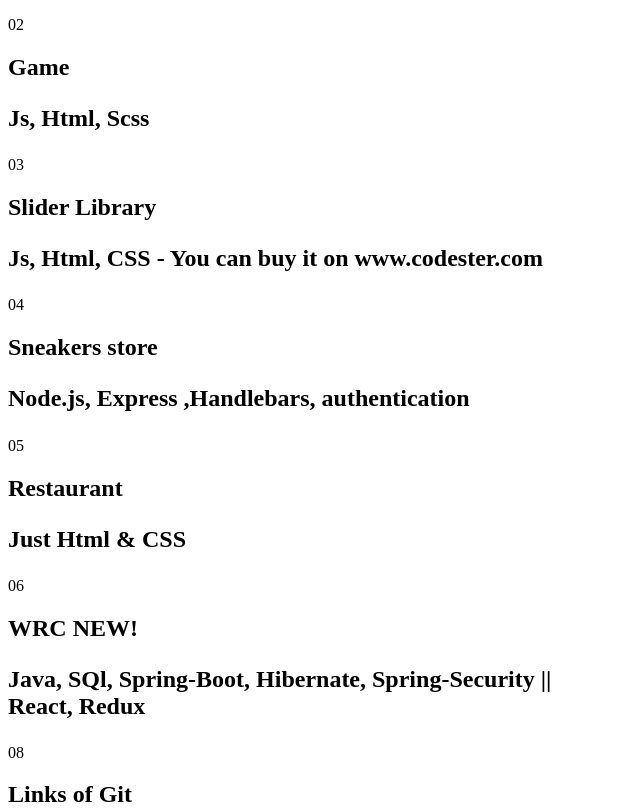
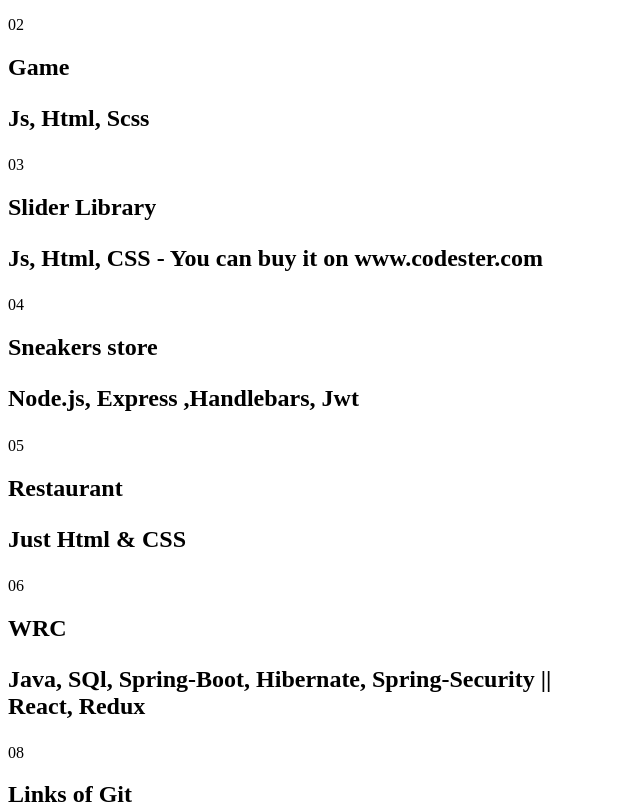
Before and after one commit to DenysMakarov/Refreh-CV, a website: page src/index.html in a window 1280 px wide. Shown: the top 811 px of the page, without its empty margins (0-640 px from the left). Drawn offline with Linux system fonts and the light colour scheme.

Commit message:
fixed smt

```diff
--- a/src/index.html
+++ b/src/index.html
@@ -34,7 +34,7 @@
                 <span class="new_work" style="width: 300px; left: 160%" >
                     <!-- <span style="font-size: 14px; padding-right: 10px;">hasn`t completed yet(</span> -->
                 </span>
-                <p class="wrc-desc" style="width: 500px;">Node.js, Express ,Handlebars, authentication </p>
+                <p class="wrc-desc" style="width: 500px;">Node.js, Express ,Handlebars, Jwt </p>
             </h2>
         </div>
         <div class="nav_head head_first" style="margin-bottom: 20px; position: relative; width: 100%">
@@ -48,10 +48,10 @@
         <div class="nav_head head_first" style="margin-bottom: 20px; position: relative; width: 100%">
             <p class="head_p head_first_p">06</p>
             <h2 style="width: 45%;" id="link_title_react" class="head_h2 head_first_h new_work_cover">WRC
-                <span class="new_work" >
-                    <!-- <span style="font-size: 14px; padding-right: 10px;">hasn`t completed yet(</span> -->
-                     NEW!
-                </span>
+<!--                <span class="new_work" >-->
+<!--                    &lt;!&ndash; <span style="font-size: 14px; padding-right: 10px;">hasn`t completed yet(</span> &ndash;&gt;-->
+<!--                     NEW!-->
+<!--                </span>-->
                 <p class="wrc-desc">Java, SQl, Spring-Boot, Hibernate, Spring-Security || React, Redux</p>
             </h2>
         </div>
```
